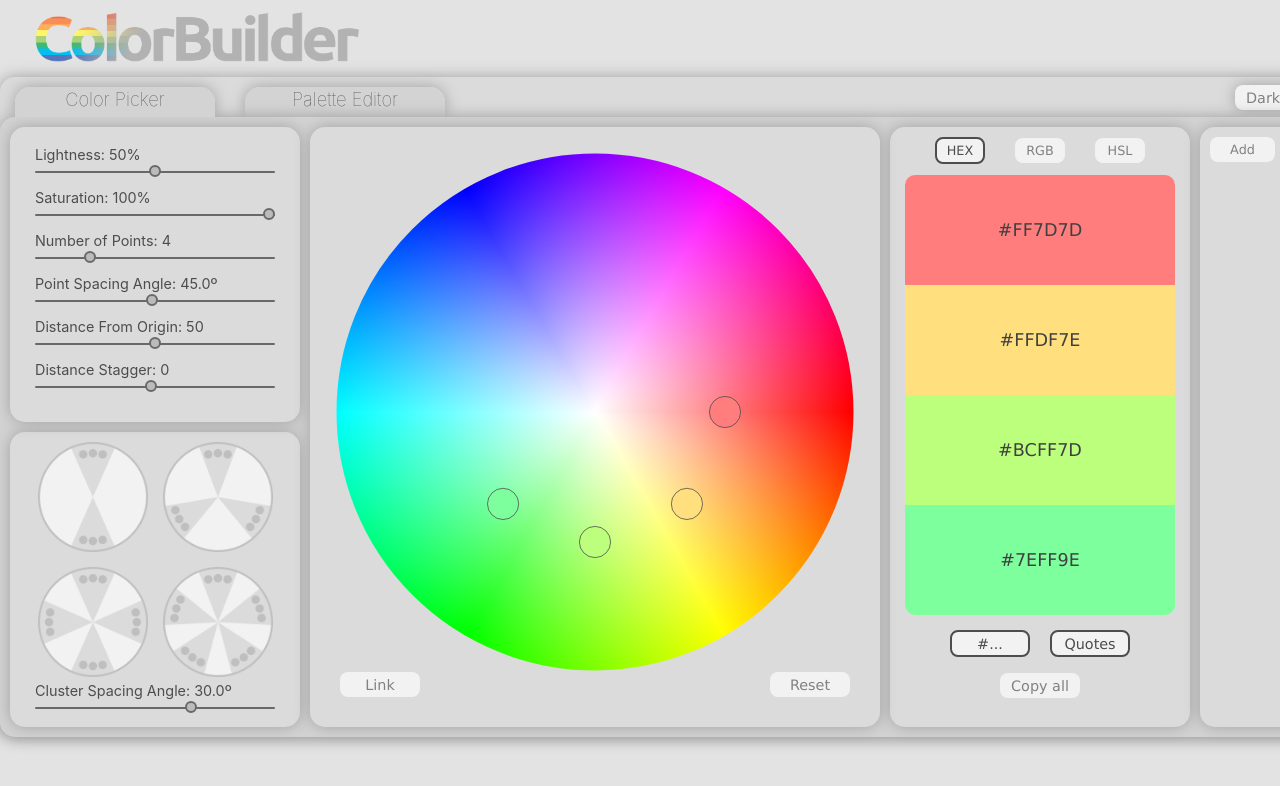
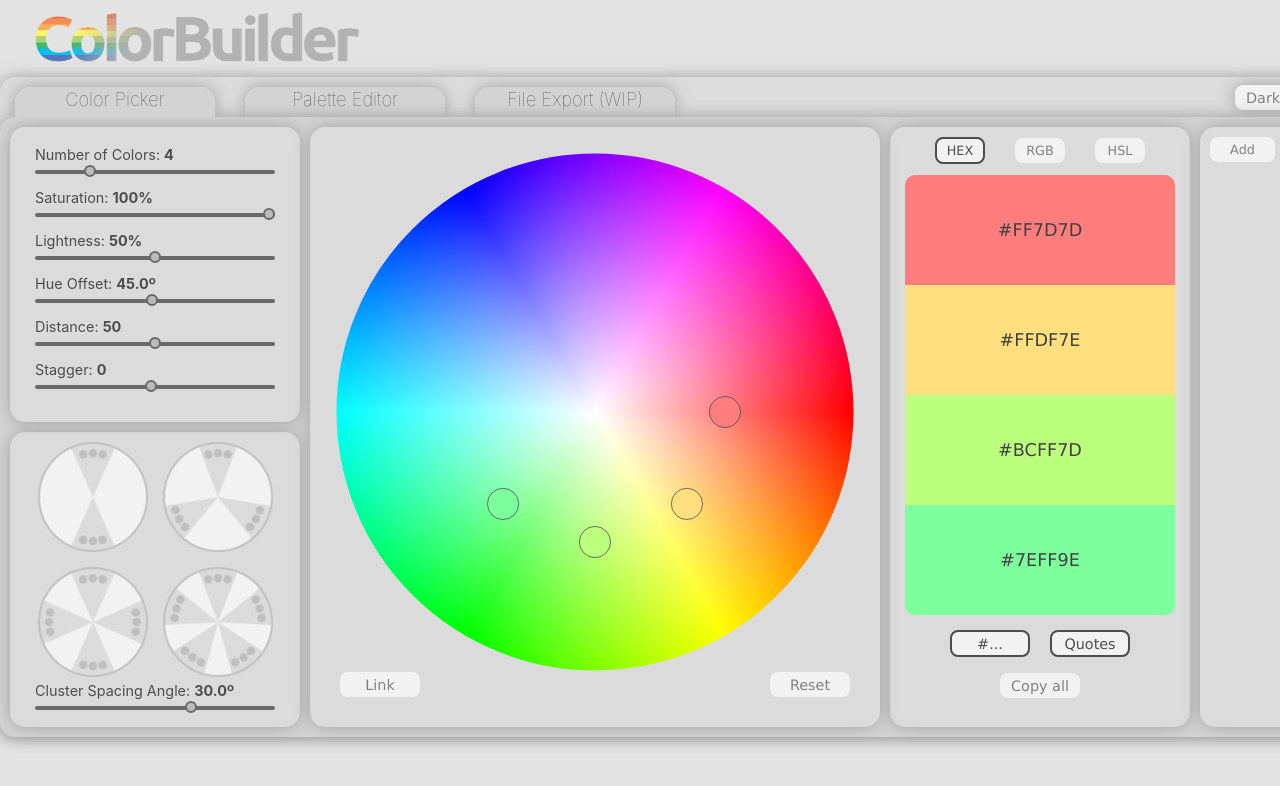
Before and after one commit to ymurenko/color-builder, a React (Create React App) app: page / in a window 1280 px wide. Shown: the top 786 px of the page. Built offline with nearby package versions, Linux system fonts and the light colour scheme.

Commit message:
minor style tweaks

```diff
--- a/src/App.js
+++ b/src/App.js
@@ -30,8 +30,8 @@ const App_ = props => {
               Color Picker
             </div>
             <div
-              className={`shadow-tab tab color-picker-tab ${
-                props.darkMode ? "dark" : ""
+              className={`shadow-tab tab color-picker-tab
+              ${props.darkMode ? "dark" : ""
               }`}
             />
             <div
@@ -47,6 +47,19 @@ const App_ = props => {
                 props.darkMode ? "dark" : ""
               }`}
             />
+            <div
+              className={`tab export-tab ${
+                props.appMode === 2 ? "active-tab" : ""
+              } ${props.darkMode ? "dark" : ""}`}
+             // onClick={() => props.setMode(2)}
+            >
+              File Export (WIP)
+            </div>
+            <div
+              className={`shadow-tab tab export-tab ${
+                props.darkMode ? "dark" : ""
+              }`}
+            />
             <button
               className={`button set-dark ${props.darkMode ? "dark" : ""}`}
               type="button"
@@ -57,13 +70,18 @@ const App_ = props => {
               {props.darkMode ? "Light Mode" : "Dark Mode"}
             </button>
           </div>
-          <div className="feature-wrapper" style={{display: props.appMode === 0 ? '' : 'none'}}>
+          <div
+            className="feature-wrapper"
+            style={{ display: props.appMode === 0 ? "" : "none" }}
+          >
             <ColorPicker />
           </div>
-         <div className="feature-wrapper" style={{display: props.appMode === 1 ? '' : 'none'}}>
+          <div
+            className="feature-wrapper"
+            style={{ display: props.appMode === 1 ? "" : "none" }}
+          >
             <PaletteEditor />
-         </div>
-
+          </div>
         </div>
       </div>
     </div>
--- a/src/App.scss
+++ b/src/App.scss
@@ -4,6 +4,7 @@
   width: 100%;
   height: 100vh;
   background-color: $color-primary;
+  user-select: none;
   &.dark {
     background-color: $color-primary-dark;
   }
@@ -69,6 +70,9 @@
       .editor-tab {
         left: scale(230);
       }
+      .export-tab {
+        left: scale(460);
+      }
     }
 
     &.dark {
--- a/src/components/ColorPicker/Controls/Controls.js
+++ b/src/components/ColorPicker/Controls/Controls.js
@@ -30,36 +30,9 @@ const Controls_ = props => {
     <div className={`controls ui-half-block ${props.darkMode ? "dark" : ""}`}>
       <div className="controls-wrapper">
         <div className="slider-container">
-          <p className="slider-label">Lightness: {props.lightness}%</p>
-          <input
-            type="range"
-            className={`slider ${props.darkMode ? "dark" : ""}`}
-            min={10}
-            max={90}
-            step={1}
-            value={props.lightness}
-            onChange={val => {
-              props.setLightness(parseInt(val.target.value));
-            }}
-          />
-        </div>
-        <div className="slider-container">
-          <p className="slider-label">Saturation: {props.saturation}%</p>
-          <input
-            type="range"
-            className={`slider ${props.darkMode ? "dark" : ""}`}
-            min={10}
-            max={100}
-            step={1}
-            value={props.saturation}
-            onChange={val => {
-              props.setSaturation(parseInt(val.target.value));
-            }}
-          />
-        </div>
-        <div className="slider-container">
           <p className="slider-label">
-            Number of Points: {props.selectorCount}
+            Number of Colors:{" "}
+            <span className="label-value">{props.selectorCount}</span>
           </p>
           <input
             type="range"
@@ -75,12 +48,48 @@ const Controls_ = props => {
         </div>
         <div className="slider-container">
           <p className="slider-label">
-            Point Spacing Angle:{" "}
-            {(
-              Math.round((props.selectorAngle / props.selectorCount) * 10) / 10
-            ).toFixed(1)}
-            º
+            Saturation: <span className="label-value">{props.saturation}%</span>
           </p>
+          <input
+            type="range"
+            className={`slider ${props.darkMode ? "dark" : ""}`}
+            min={10}
+            max={100}
+            step={1}
+            value={props.saturation}
+            onChange={val => {
+              props.setSaturation(parseInt(val.target.value));
+            }}
+          />
+        </div>
+        <div className="slider-container">
+          <p className="slider-label">
+            Lightness: <span className="label-value">{props.lightness}%</span>
+          </p>
+          <input
+            type="range"
+            className={`slider ${props.darkMode ? "dark" : ""}`}
+            min={10}
+            max={90}
+            step={1}
+            value={props.lightness}
+            onChange={val => {
+              props.setLightness(parseInt(val.target.value));
+            }}
+          />
+        </div>
+        <div className="slider-container">
+          <p className="slider-label">
+            Hue Offset:{" "}
+            <span className="label-value">
+              {(
+                Math.round((props.selectorAngle / props.selectorCount) * 10) /
+                10
+              ).toFixed(1)}
+              º
+            </span>
+          </p>
+
           <input
             type="range"
             className={`slider ${props.darkMode ? "dark" : ""}`}
@@ -95,8 +104,14 @@ const Controls_ = props => {
         </div>
         <div className="slider-container">
           <p className="slider-label">
-            Distance From Origin:{" "}
-            {(Math.round((props.selectorLinkedRadius / (props.viewport * 0.325)) * 1000) / 10).toFixed(0)}
+            Distance:{" "}
+            <span className="label-value">
+              {(
+                Math.round(
+                  (props.selectorLinkedRadius / (props.viewport * 0.325)) * 1000
+                ) / 10
+              ).toFixed(0)}
+            </span>
           </p>
           <input
             type="range"
@@ -113,8 +128,10 @@ const Controls_ = props => {
         </div>
         <div className="slider-container">
           <p className="slider-label">
-            Distance Stagger:{" "}
-            {(Math.round(props.selectorStagger * 10) / 10).toFixed(0)}
+            Stagger:{" "}
+            <span className="label-value">
+              {(Math.round(props.selectorStagger * 10) / 10).toFixed(0)}
+            </span>
           </p>
           <input
             type="range"
--- a/src/components/ColorPicker/Presets/Presets.js
+++ b/src/components/ColorPicker/Presets/Presets.js
@@ -65,7 +65,7 @@ const Presets_ = props => {
       >
         <p className="slider-label">
           Cluster Spacing Angle:{" "}
-          {(Math.round(props.clusterAngle * 10) / 10).toFixed(1)}º
+          <span className="label-value">{(Math.round(props.clusterAngle * 10) / 10).toFixed(1)}º</span>
         </p>
         <input
           type="range"
--- a/src/components/PaletteEditor/CurrentPalette/CurrentPalette.scss
+++ b/src/components/PaletteEditor/CurrentPalette/CurrentPalette.scss
@@ -31,7 +31,6 @@
   margin: 0;
   overflow: hidden;
   text-align: left;
-  user-select: none;
   .label {
     font-weight: 400;
     transform: rotate(-90deg);
@@ -63,9 +62,6 @@
     text-align: center;
     font-size: 3rem;
     line-height: 100%;
-    &.master {
-      text-shadow: none;
-    }
   }
   .current-color {
     height: 70%;
@@ -100,9 +96,6 @@
     text-align: center;
     font-size: 4rem;
     line-height: 100%;
-    &.master {
-      text-shadow: none;
-    }
   }
   &:nth-last-child(2){
     border-top-right-radius: $ui-block-radius;
--- a/src/components/PaletteEditor/EditorSettings/EditorSettings.js
+++ b/src/components/PaletteEditor/EditorSettings/EditorSettings.js
@@ -52,7 +52,7 @@ const EditorSettings_ = props => {
           </button>
 
           <div className="slider-container short">
-            <p className="slider-label short">+/- {props.editIncrement}</p>
+            <p className="slider-label short"><span className="label-value">+/- {props.editIncrement}</span></p>
             <input
               type="range"
               className={`slider short ${props.darkMode ? "dark" : ""}`}
--- a/src/components/Slider/Slider.scss
+++ b/src/components/Slider/Slider.scss
@@ -12,7 +12,7 @@ $thumb-border-width: scale(2);
 $thumb-border-color: #696969;
 
 $track-width: 100%;
-$track-height: scale(2);
+$track-height: scale(4);
 $track-shadow-size: scale(2);
 $track-shadow-blur: scale(2);
 $track-shadow-color: #222;
@@ -51,6 +51,9 @@ $contrast: 5%;
       display: inline-block;
       margin: scale(10);
     }
+  .label-value {
+    font-weight: bold;
+  }
   }
 }
 
--- a/src/util/color-utility.js
+++ b/src/util/color-utility.js
@@ -117,9 +117,9 @@ export const toColorString = (ints, mode) => {
         .toUpperCase()
         .slice(1);
   } else if (mode === "rgb") {
-    result = `rgb(${ints[0]},${ints[1]},${ints[2]})`;
+    result = `rgb(${ints[0]}, ${ints[1]}, ${ints[2]})`;
   } else if (mode === "hsl") {
-    result = `hsl(${ints[0]},${ints[1]}%,${ints[2]}%)`;
+    result = `hsl(${ints[0]}, ${ints[1]}%, ${ints[2]}%)`;
   }
   return result;
 };
```
Also changed, not shown: src/components/ColorPicker/Controls/Controls.scss (line endings or trailing spaces).
